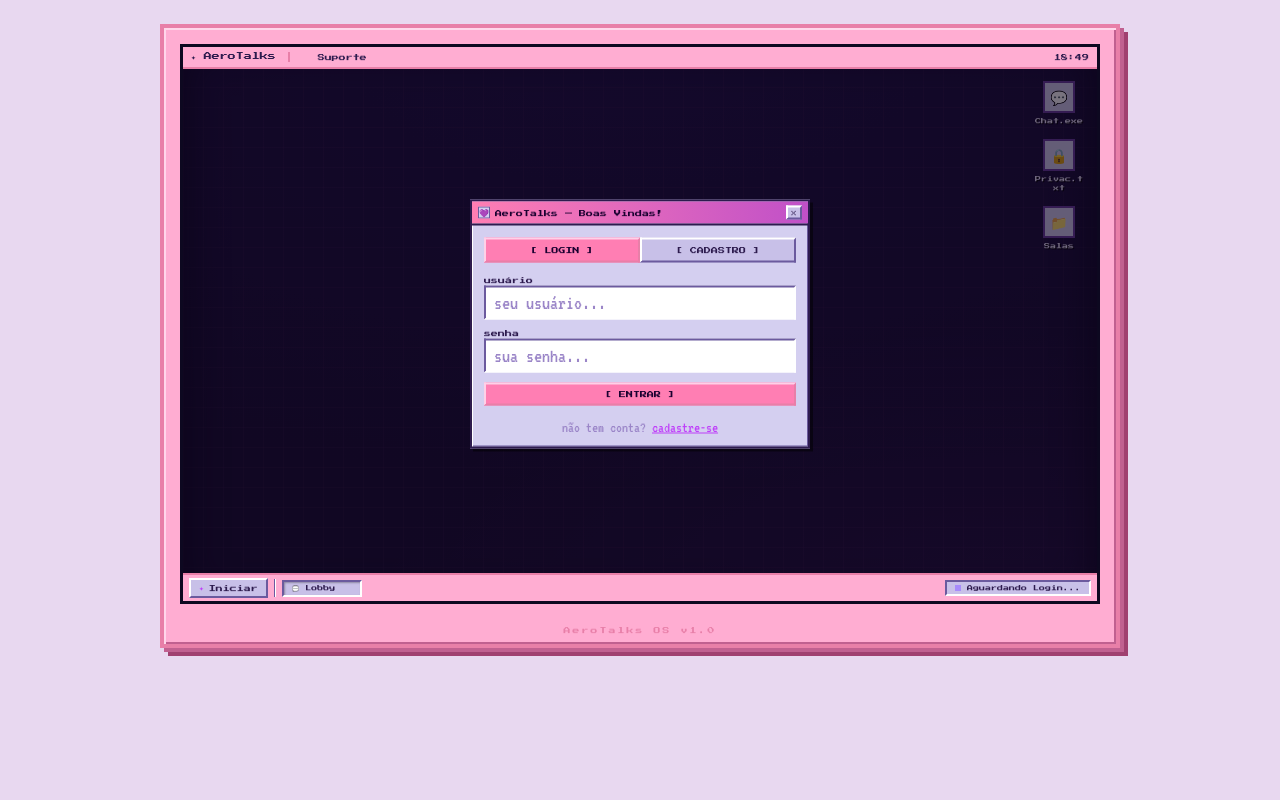
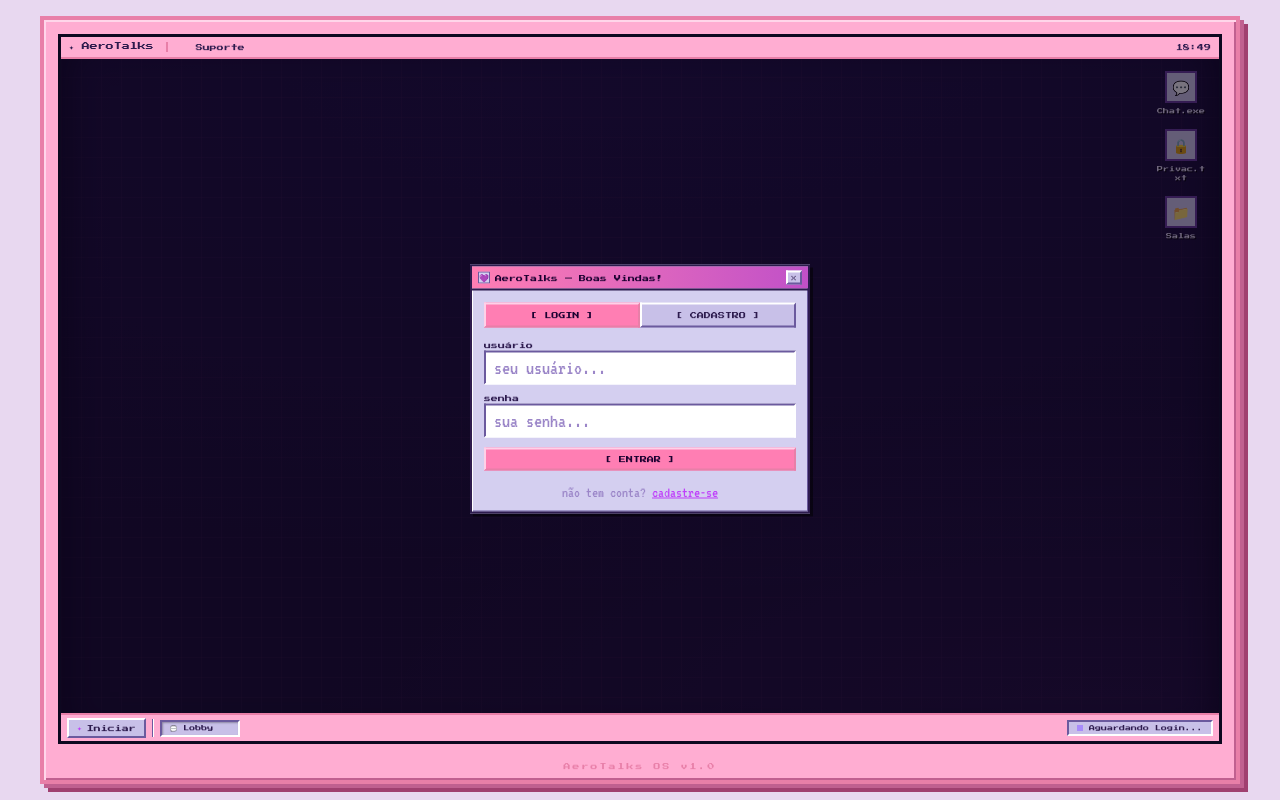
Before and after one commit to joyllty/AeroTalks, a Flask app: page / in a window 1280 px wide. Run offline with Flask 3, Linux system fonts and the light colour scheme; some libraries are stand-ins or nearby versions.

Commit message:
interface aumentada

```diff
--- a/app/static/css/style.css
+++ b/app/static/css/style.css
@@ -29,20 +29,22 @@
 html { background: #e8d8f0; }
 
 body {
-  min-height: 100vh;
+  height: 100vh;
   background: #e8d8f0;
   display: flex;
-  align-items: flex-start;
+  align-items: center;
   justify-content: center;
   font-family: 'Press Start 2P', monospace;
-  padding: 24px 12px 40px;
+  padding: 16px;
+  overflow: hidden;
 }
 
 /* ══════════════════════════════════════════
    MONITOR (bezel)
 ══════════════════════════════════════════ */
 .monitor {
-  width: min(960px, 100%);
+  width: min(1200px, calc(100vw - 32px));
+  height: calc(100vh - 32px);
   background: var(--bezel);
   border: 4px solid var(--bezel-dark);
   box-shadow:
@@ -50,8 +52,10 @@ body {
     inset -2px -2px 0 #c06090,
     4px 4px 0 #c06090,
     8px 8px 0 #a04070;
-  padding: 16px 16px 40px;
+  padding: 14px 14px 36px;
   position: relative;
+  display: flex;
+  flex-direction: column;
 }
 .monitor::after {
   content: 'AeroTalks OS  v1.0';
@@ -70,7 +74,7 @@ body {
 ══════════════════════════════════════════ */
 .screen {
   position: relative;
-  min-height: 560px;
+  flex: 1;
   background-color: var(--desk);
   background-image:
     linear-gradient(rgba(255,126,179,0.04) 1px, transparent 1px),
@@ -379,7 +383,7 @@ body {
 #win-lobby {
   top: 40px;
   left: 20px;
-  width: 580px;
+  width: min(680px, calc(100% - 100px));
 }
 @media(max-width: 700px) {
   #win-lobby { width: calc(100% - 30px); left: 10px; }
@@ -437,7 +441,7 @@ body {
 #win-chat {
   top: 40px;
   left: 20px;
-  width: 700px;
+  width: min(820px, calc(100% - 100px));
   display: none;
 }
 @media(max-width: 760px) {
@@ -456,7 +460,7 @@ body {
   display: flex;
   flex-direction: column;
   gap: 8px;
-  min-height: 360px;
+  min-height: 480px;
 }
 .room-name-box {
   background: var(--titlebar);
@@ -502,7 +506,7 @@ body {
 .chat-main { display: flex; flex-direction: column; gap: 8px; }
 
 .msg-box {
-  height: 310px;
+  height: 420px;
   background: white;
   border: 2px solid;
   border-color: var(--btn-sh) var(--btn-hi) var(--btn-hi) var(--btn-sh);
```
